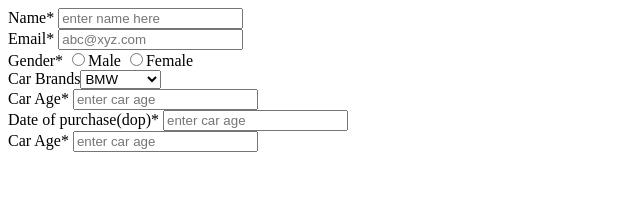
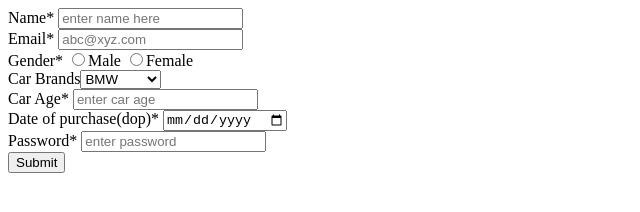
Before and after one commit to acciojob/car-insurance-form-Dalvigb, a website: page main.html in a window 1280 px wide. Shown: the whole page, without its empty margins (0-640 px from the left). Drawn offline with Linux system fonts and the light colour scheme.

Commit message:
created a submission

```diff
--- a/main.html
+++ b/main.html
@@ -21,11 +21,9 @@
 		<option>Mercedez</option>
 	</select></br>
 	<label for="carage">Car Age*</label> <input type="text" id="#carage" placeholder="enter car age" required></br>
-	<label for="dop">Date of purchase(dop)*</label> <input type="text" id="#dop" placeholder="enter car age" required></br>
-	<label for="password">Car Age*</label> <input type="text" id="#password" placeholder="enter car age" required></br>
-
-
-
+	<label for="dop">Date of purchase(dop)*</label> <input type="date" id="#dop" placeholder="enter car purchase date" required></br>
+	<label for="password">Password*</label> <input type="password" id="#password" placeholder="enter password" required></br>
+	<input type="submit" >
 	</form>
 </body>
 
```
